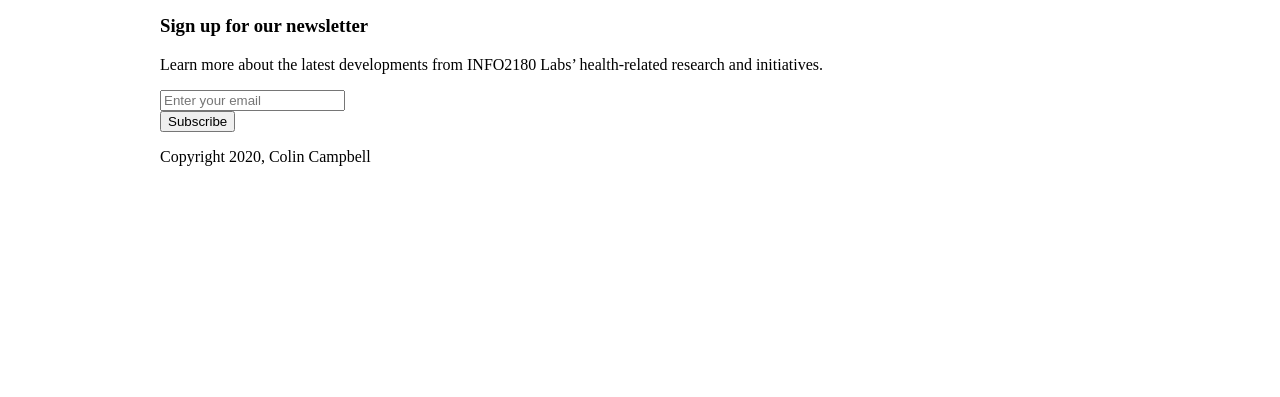
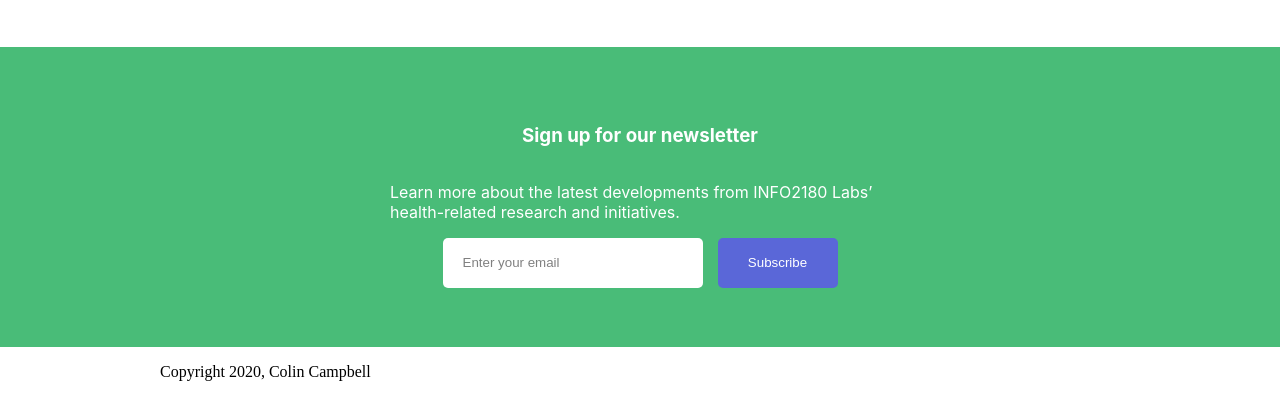
Before and after one commit to ColinACampbell/info2180-project1, a plain HTML site: page index.html in a window 1280 px wide. Shown: the part 1854-2251 px from the top of the page. Before the commit the page ends 2036 px from the top, so only its background shows below. Drawn offline with Linux system fonts and the light colour scheme.

Commit message:
Completed newsletter

```diff
--- a/styles.css
+++ b/styles.css
@@ -144,13 +144,11 @@ header .container nav ul li a:hover {
     align-items: center;
 }
 
-.testing .container .testing-desciption
-{
+.testing .container .testing-desciption {
     width: 550px;
 }
 
-.cta
-{
+.cta {
     width: 200px;
     height: 45px;
     background-color: #48BB78;
@@ -162,38 +160,31 @@ header .container nav ul li a:hover {
     cursor: pointer;
 }
 
-.cta > a
-{
+.cta>a {
     color: white;
     text-decoration: none;
 }
 
-.stories
-{
+.stories {
     font-family: -apple-system, BlinkMacSystemFont, "Segoe UI", Roboto, "Helvetica Neue", Arial, "NotoSans", sans-serif;
     margin-top: 90px;
 }
 
-.stories .container
-{
+.stories .container {
     max-width: 1000px;
 }
 
-.stories .container h2
-{
+.stories .container h2 {
     color: #48BB78;
 }
 
-
-.stories .container article
-{
+.stories .container article {
     display: flex;
     justify-content: center;
     align-items: center;
 }
 
-.stories .container article img
-{
+.stories .container article img {
     height: 200px;
     width: 200px;
     border-radius: 100%;
@@ -201,26 +192,69 @@ header .container nav ul li a:hover {
     padding: 20px;
 }
 
-.stories .container article .article-body
-{
+.stories .container article .article-body {
     max-width: 70%;
     padding: 20px;
 }
 
-.stories .container article .article-body a
-{
+.stories .container article .article-body a {
     color: #5A67D8;
     text-decoration: none;
     text-transform: capitalize;
 }
 
-.stories .container article .article-body p
-{
+.stories .container article .article-body p {
     margin-top: 30px;
 }
 
-.stories .container article .article-body h3
-{
+.stories .container article .article-body h3 {
     font-size: 18px;
     width: 70%;
 }
+
+.newsletter {
+    background-color: hsl(145, 46%, 51%);
+    font-family: -apple-system, BlinkMacSystemFont, "Segoe UI", Roboto, "Helvetica Neue", Arial, "NotoSans", sans-serif;
+    color: white;
+    display: flex;
+    justify-content: center;
+    align-items: center;
+    height: 300px;
+    margin-top: 50px;
+}
+
+.newsletter .container {
+    display: flex;
+    justify-content: center;
+    flex-direction: column;
+    align-items: center;
+    max-width: 500px;
+    padding: 20px;
+}
+
+.newsletter .container form {
+    display: flex;
+    justify-content: center;
+}
+
+.newsletter .container button {
+    background-color: #5A67D8;
+    border-radius: 5px;
+    color: white;
+    border-style: none;
+    width: 120px;
+}
+
+.newsletter .container input {
+    width: 240px;
+    height: 50px;
+    border-radius: 5px;
+    border-style: none;
+    padding: 0;
+    padding-left: 20px;
+    margin-right:15px;
+}
+
+.newsletter .container input::placeholder{
+    color: grey;
+}
```
Lines whose indentation alone changed are shown as unchanged.
